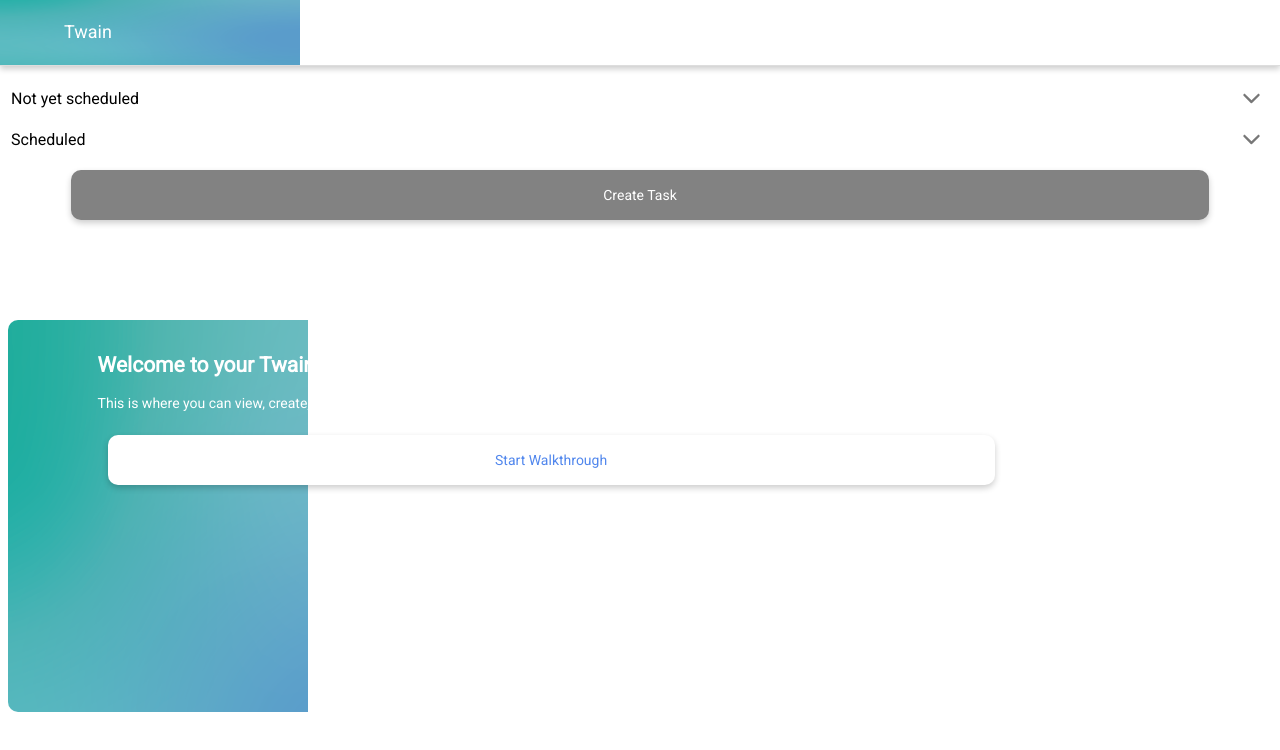
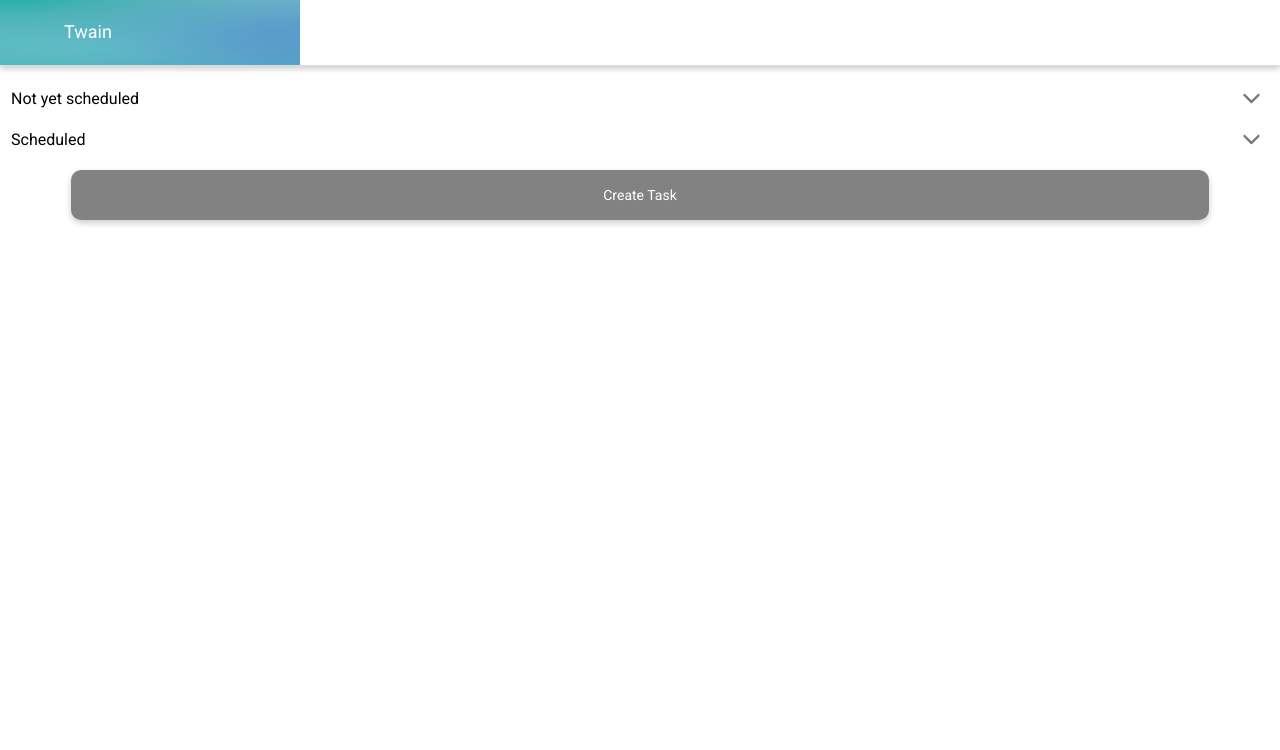
Before and after one commit to ucladevx/twain-extension, a React (Create React App) app: page /tasklist in a window 1280 px wide. Shown: the top 750 px of the page. Built offline with nearby package versions, Linux system fonts and the light colour scheme; the HTML template or start-up script is replaced by a standard one.

Commit message:
Revert "Add a prompt on tasklist main page"
This reverts commit 0bf8fc8ca7993abaa76ec8257c27e2f8ff2a1a0e.

```diff
--- a/src/components/containers/TaskList.js
+++ b/src/components/containers/TaskList.js
@@ -3,7 +3,6 @@ import React, { useState, useEffect } from 'react';
 import Task from '../presentational/Task';
 import { FullButton } from '../presentational/styled/Button';
 import { TaskSection } from '../presentational/Dropdown';
-import {Walkthroughbackground, SkipButton} from '../presentational/styled/Walkthrough'
 
 import TaskService from '../../services/TaskService';
 
@@ -45,7 +44,6 @@ const TaskList = () => {
 
   const [creating, setCreating] = useState(false);
   const [selected, setSelected] = useState([]);
-  const [skip, setSkip] = useState(false);
 
   const splitTasks = () => {
     let schedArr = [],
@@ -157,17 +155,6 @@ const TaskList = () => {
     </FullButton>
   );
 
-  const WalkthroughButtonStyle = {
-    color: '#5187ED',
-    flex: 0.8,
-    marignTop: "2%"
-  };
-
-
-  const startWalkThrough = () => {
-    console.log("Start Walkthrough");
-  }
-
   return (
     <div>
       {creating ? (
@@ -209,12 +196,6 @@ const TaskList = () => {
         ))}
       </TaskSection>
       <FullButton onClick={() => setCreating(true)}>Create Task</FullButton>
-      <Walkthroughbackground style = {!skip ? {display: 'block'} : {display: 'none'}}>
-        <h2>Welcome to your Twain task list!</h2>
-        <p>This is where you can view, create, and schedule your tasks. Let's show you around!</p>
-        <FullButton secondary style={WalkthroughButtonStyle} onClick = {() => startWalkThrough()}>Start Walkthrough</FullButton>
-        <SkipButton onClick = {() => setSkip(true)}>Skip</SkipButton>
-      </Walkthroughbackground>
     </div>
   );
 };
--- a/src/components/presentational/styled/Walkthrough.js
+++ /dev/null
@@ -1,37 +0,0 @@
-import styled, { css } from 'styled-components';
-
-import { Font } from './Global';
-
-export const Walkthroughbackground = styled.div`
-  ${Font}
-  color:#fff;
-  background-image: url('background.png');
-  background-repeat: no-repeat;
-  position: absolute;
-  width: 77%;
-  height: 45vh;
-  top: 40vh;
-  padding-top: 2vh;
-  padding-bottom: 2vh;
-  padding-left: 7vw;
-  padding-right: 7vw;
-  overflow: hidden;
-  border-radius: 10px;
-  text-align: left;
-`;
-
-export const SkipButton = styled.button`
-  background: none;
-  color: #fff;
-  margin-top: 4vh;
-  border: none;
-  text-decoration: underline;
-  position: absolute;
-  right: 5vw;
-  bottom: 5vh;
-
-  &:hover {
-    color: #5187ed;
-    cursor: pointer;
-  }
-`;
```
